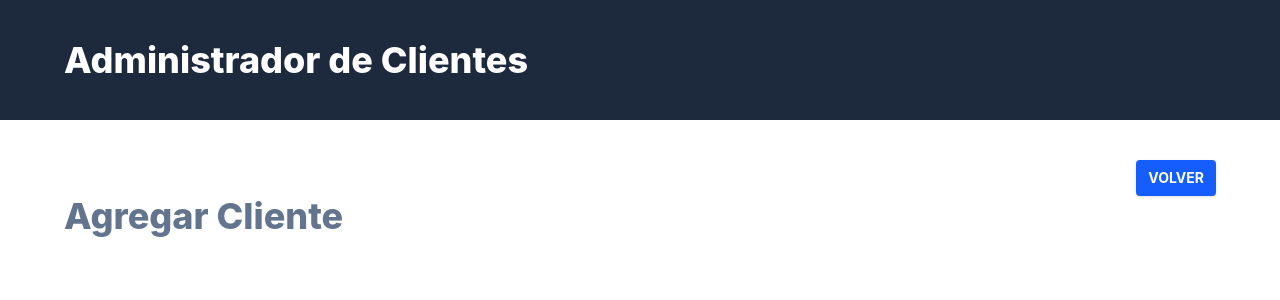
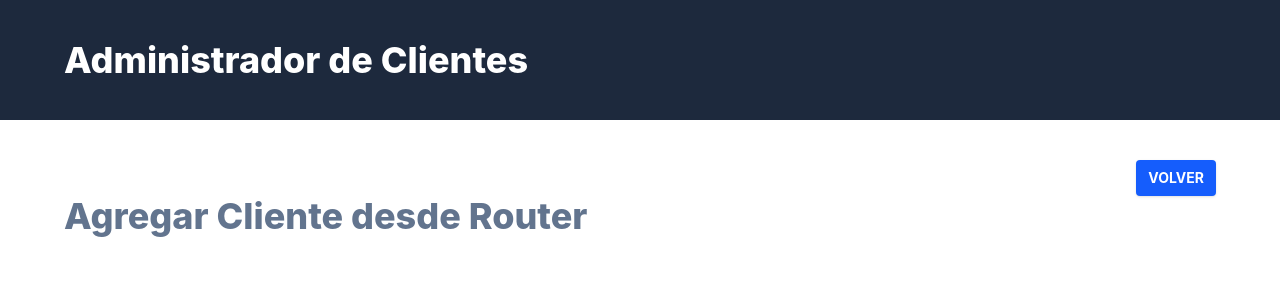
Before and after one commit to Leixhik/crm-vue, a Vue app: page /agregar-cliente in a window 1280 px wide. Shown: the top 300 px of the page. Built offline with nearby package versions, Linux system fonts and the light colour scheme.

Commit message:
Se agregó soporte para props en las vistas de Clientes y Nuevo cliente desde el index.js, permitiendo la personalización de títulos desde el enrutador

```diff
--- a/src/router/index.js
+++ b/src/router/index.js
@@ -7,12 +7,14 @@ const router = createRouter({
     {
       path: '/',
       name: 'inicio',
-      component: Inicio
+      component: Inicio,
+      props: { titulo: 'Listado de Clientes desde Router'  }
     },
     {
       path: '/agregar-cliente',
       name: 'agregar-cliente',
-      component: () => import('../views/NuevoClienteView.vue')
+      component: () => import('../views/NuevoClienteView.vue'),
+      props: { titulo: 'Agregar Cliente desde Router'  }
     },
   ],
 })
--- a/src/views/ClientesView.vue
+++ b/src/views/ClientesView.vue
@@ -1,6 +1,12 @@
 <script setup>
   import RouterLink from '@/components/UI/RouterLink.vue';
   import Heading from '@/components/UI/Heading.vue';
+
+  defineProps ({
+    titulo: {
+      type: String
+    }
+  })
 </script>
 
 
@@ -12,7 +18,7 @@
       </RouterLink>
     </div>
     <Heading>
-      Listado de Clientes
+      {{  titulo }}
     </Heading>
   </div>
 </template>
--- a/src/views/NuevoClienteView.vue
+++ b/src/views/NuevoClienteView.vue
@@ -1,6 +1,12 @@
 <script setup>
   import RouterLink from '@/components/UI/RouterLink.vue';
   import Heading from '@/components/UI/Heading.vue';
+
+    defineProps ({
+    titulo: {
+      type: String
+    }
+  })
 </script>
 
 <template>
@@ -8,6 +14,6 @@
     <div class="flex justify-end">
       <RouterLink to="inicio"> Volver </RouterLink>
     </div>
-    <Heading>Agregar Cliente</Heading>
+    <Heading>{{ titulo }}</Heading>
   </div>
 </template>
```
